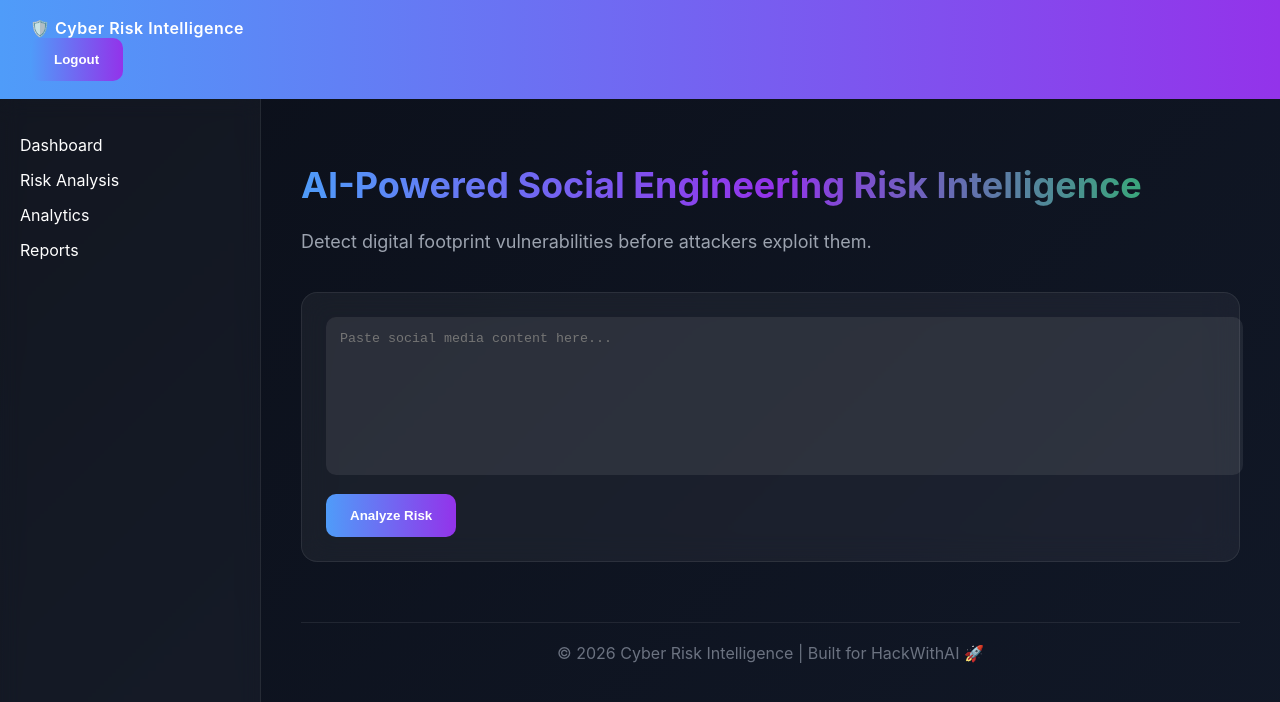
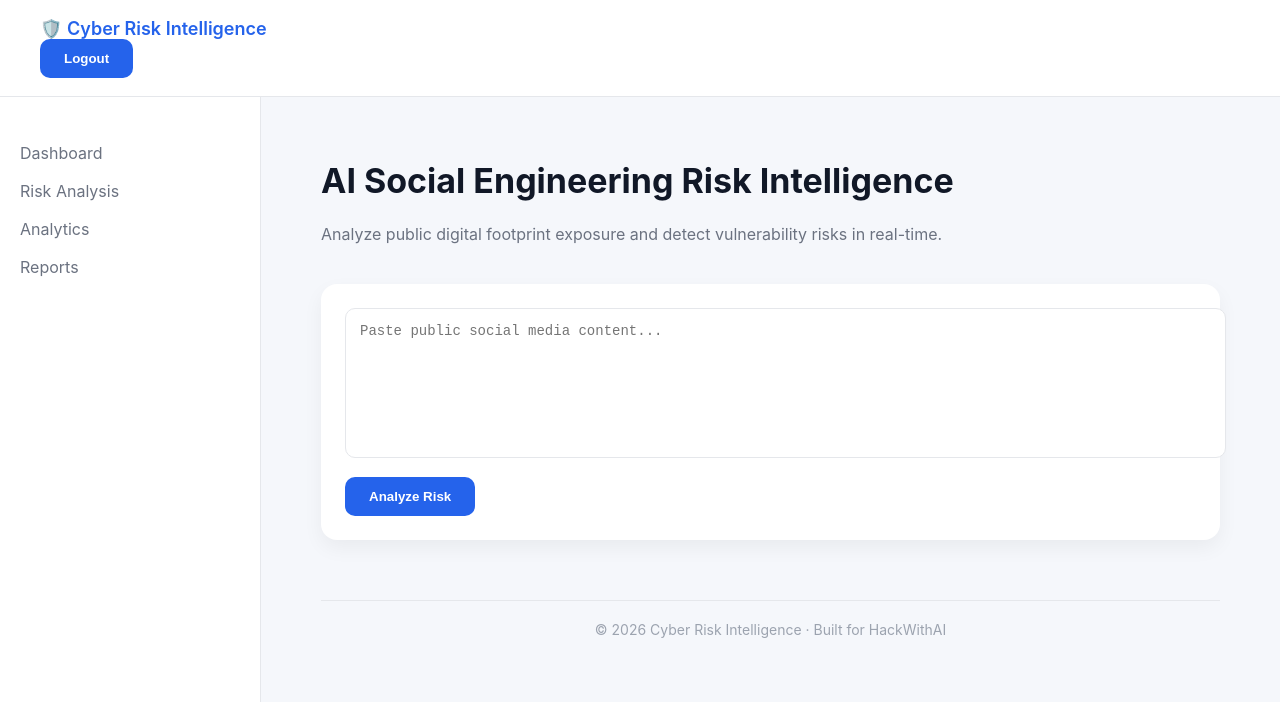
Before and after one commit to Valavoju/Social_Engineering_Risk_Scorer, a React (Create React App) app in the folder frontend/: page / in a window 1280 px wide. Shown: the top 702 px of the page. Built offline with nearby package versions, Linux system fonts and the light colour scheme.

Commit message:
commited changes

```diff
--- a/frontend/src/App.css
+++ b/frontend/src/App.css
@@ -3,8 +3,8 @@
 body {
   margin: 0;
   font-family: 'Inter', sans-serif;
-  background: linear-gradient(135deg, #0b0f19, #111827);
-  color: white;
+  background: #f5f7fb;
+  color: #1f2937;
 }
 
 /* ================= LAYOUT ================= */
@@ -22,26 +22,27 @@ body {
 
 .content {
   flex: 1;
-  padding: 40px;
+  padding: 40px 60px;
 }
 
 /* ================= NAVBAR ================= */
 
 .navbar {
-  background: linear-gradient(90deg, #4f9cf9, #9333ea);
-  padding: 18px 30px;
+  background: white;
+  padding: 18px 40px;
+  border-bottom: 1px solid #e5e7eb;
   font-weight: 600;
-  letter-spacing: 0.5px;
+  font-size: 18px;
+  color: #2563eb;
 }
 
 /* ================= SIDEBAR ================= */
 
 .sidebar {
   width: 220px;
-  background: rgba(255, 255, 255, 0.03);
-  backdrop-filter: blur(10px);
-  padding: 20px;
-  border-right: 1px solid rgba(255,255,255,0.08);
+  background: white;
+  padding: 30px 20px;
+  border-right: 1px solid #e5e7eb;
 }
 
 .sidebar ul {
@@ -50,13 +51,15 @@ body {
 }
 
 .sidebar li {
-  margin-bottom: 15px;
+  margin-bottom: 18px;
   cursor: pointer;
-  transition: 0.3s;
+  color: #6b7280;
+  transition: 0.2s;
 }
 
 .sidebar li:hover {
-  color: #4f9cf9;
+  color: #2563eb;
+  font-weight: 500;
 }
 
 /* ================= HERO ================= */
@@ -66,75 +69,73 @@ body {
 }
 
 .hero-title {
-  font-size: 36px;
+  font-size: 34px;
   font-weight: 700;
-  background: linear-gradient(90deg, #4f9cf9, #9333ea, #22c55e);
-  -webkit-background-clip: text;
-  -webkit-text-fill-color: transparent;
+  color: #111827;
 }
 
 .hero-subtitle {
-  margin-top: 15px;
-  color: #9ca3af;
-  font-size: 18px;
+  margin-top: 12px;
+  color: #6b7280;
+  font-size: 16px;
 }
 
 /* ================= INPUT BOX ================= */
 
 .input-box {
-  background: rgba(255,255,255,0.05);
-  backdrop-filter: blur(14px);
+  background: white;
   border-radius: 16px;
   padding: 24px;
   margin-bottom: 40px;
-  border: 1px solid rgba(255,255,255,0.08);
+  box-shadow: 0 8px 20px rgba(0,0,0,0.05);
 }
 
 textarea {
   width: 100%;
-  height: 130px;
-  background: rgba(255,255,255,0.08);
-  border: none;
+  height: 120px;
+  border: 1px solid #e5e7eb;
   border-radius: 10px;
   padding: 14px;
-  color: white;
+  font-size: 14px;
+  margin-bottom: 15px;
   resize: none;
-  margin-bottom: 15px;
+  outline: none;
+}
+
+textarea:focus {
+  border-color: #2563eb;
 }
 
 /* ================= BUTTON ================= */
 
 button {
-  padding: 14px 24px;
-  background: linear-gradient(90deg, #4f9cf9, #9333ea);
+  padding: 12px 24px;
+  background: #2563eb;
   border: none;
   border-radius: 10px;
   color: white;
   font-weight: 600;
   cursor: pointer;
-  transition: all 0.3s ease;
+  transition: 0.2s;
 }
 
 button:hover {
-  box-shadow: 0 0 25px rgba(147, 51, 234, 0.7);
-  transform: translateY(-3px);
+  background: #1d4ed8;
 }
 
 /* ================= CARDS ================= */
 
 .card {
-  background: rgba(255, 255, 255, 0.05);
-  backdrop-filter: blur(14px);
+  background: white;
   border-radius: 16px;
   padding: 24px;
-  margin-bottom: 25px;
-  transition: all 0.3s ease;
-  border: 1px solid rgba(255,255,255,0.08);
+  margin-bottom: 30px;
+  box-shadow: 0 8px 20px rgba(0,0,0,0.06);
+  transition: 0.2s;
 }
 
 .card:hover {
-  transform: translateY(-6px);
-  box-shadow: 0 15px 40px rgba(0,0,0,0.4);
+  transform: translateY(-4px);
 }
 
 /* ================= CIRCLE METER ================= */
@@ -158,20 +159,21 @@ button:hover {
   width: 120px;
   height: 120px;
   border-radius: 50%;
-  background-color: #141b2d;
+  background-color: #f9fafb;
   display: flex;
   align-items: center;
   justify-content: center;
-  font-size: 28px;
-  font-weight: bold;
+  font-size: 26px;
+  font-weight: 700;
 }
 
 /* ================= FOOTER ================= */
 
 .footer {
   margin-top: 60px;
-  padding: 20px;
+  padding: 20px 0;
   text-align: center;
-  color: #6b7280;
-  border-top: 1px solid rgba(255,255,255,0.08);
+  color: #9ca3af;
+  font-size: 14px;
+  border-top: 1px solid #e5e7eb;
 }
--- a/frontend/src/App.js
+++ b/frontend/src/App.js
@@ -22,7 +22,7 @@ function App() {
       );
       setResult(response.data);
     } catch (error) {
-      alert("Backend not connected!");
+      alert("Backend not connected");
       console.error(error);
     }
     setLoading(false);
@@ -33,7 +33,7 @@ function App() {
       className="layout"
       initial={{ opacity: 0 }}
       animate={{ opacity: 1 }}
-      transition={{ duration: 1 }}
+      transition={{ duration: 0.8 }}
     >
       <Navbar />
 
@@ -42,20 +42,20 @@ function App() {
 
         <div className="content">
 
-          {/* HERO SECTION */}
+          {/* HERO */}
           <div className="hero">
             <h1 className="hero-title">
-              AI-Powered Social Engineering Risk Intelligence
+              AI Social Engineering Risk Intelligence
             </h1>
             <p className="hero-subtitle">
-              Detect digital footprint vulnerabilities before attackers exploit them.
+              Analyze public digital footprint exposure and detect vulnerability risks in real-time.
             </p>
           </div>
 
           {/* INPUT SECTION */}
           <div className="input-box">
             <textarea
-              placeholder="Paste social media content here..."
+              placeholder="Paste public social media content..."
               value={text}
               onChange={(e) => setText(e.target.value)}
             />
@@ -69,7 +69,7 @@ function App() {
 
           {/* FOOTER */}
           <footer className="footer">
-            © 2026 Cyber Risk Intelligence | Built for HackWithAI 🚀
+            © 2026 Cyber Risk Intelligence · Built for HackWithAI
           </footer>
 
         </div>
```
